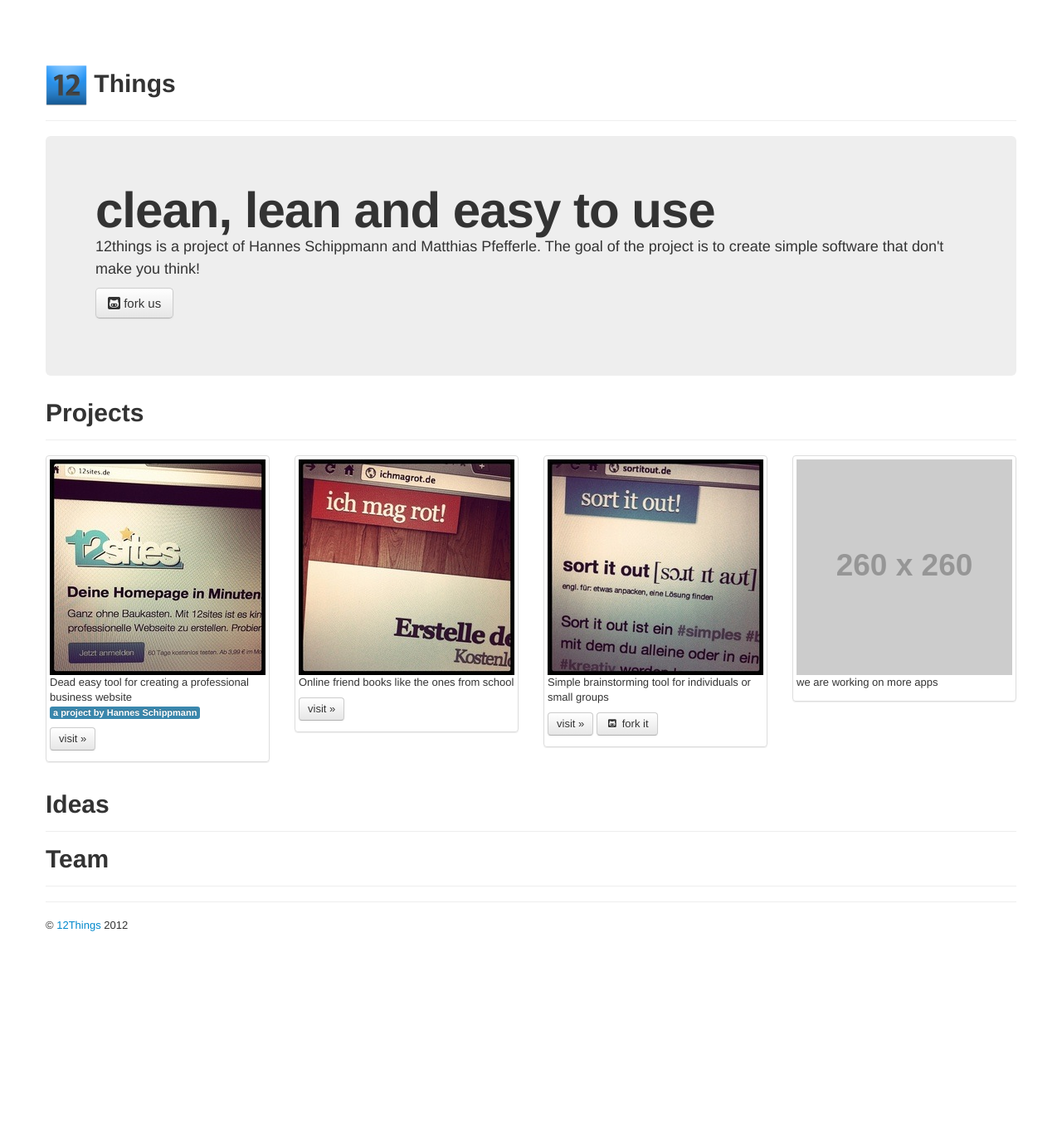
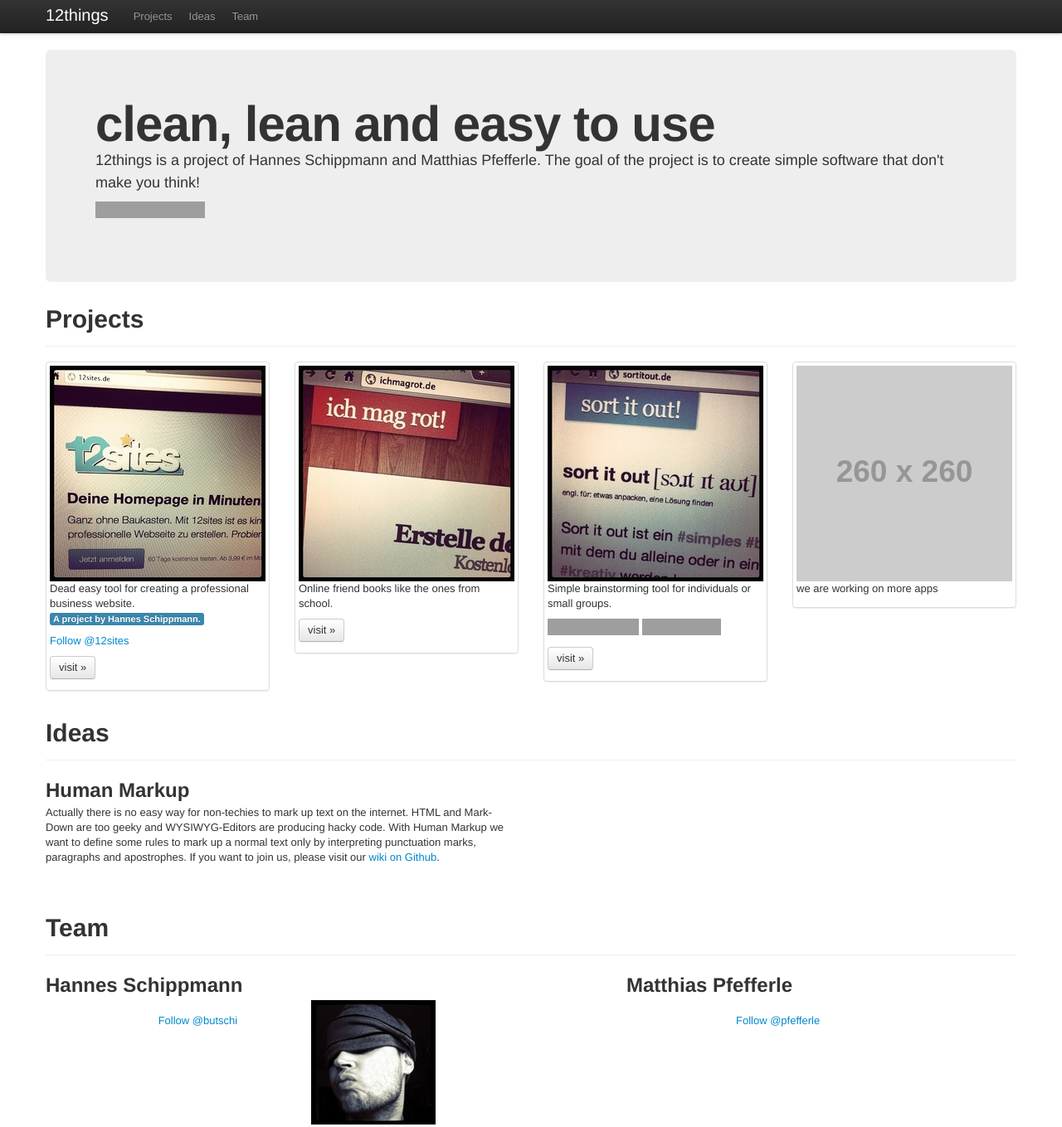
Before and after one commit to 12things/12things.github.com, a plain HTML site: page index.html in a window 1280 px wide. Shown: the top 1359 px of the page at 83% size. Before the commit the page ends 1174 px from the top, so only its background shows below. Drawn offline with nearby package versions, Linux system fonts and the light colour scheme; grey boxes are pictures that could not be loaded; placeholder pictures from the web are drawn by us.

Commit message:
some more meat

```diff
--- a/index.html
+++ b/index.html
@@ -9,8 +9,8 @@
 
     <!-- Le styles -->
 
-    <link href="./assets/css/bootstrap.css" rel="stylesheet">
-    <link href="./assets/css/font-awesome.css" rel="stylesheet">
+    <link href="./assets/css/bootstrap.css" rel="stylesheet" />
+    <link href="./assets/css/font-awesome.css" rel="stylesheet" />
     <style type="text/css">
       body {
         padding-top: 60px;
@@ -26,10 +26,23 @@
   </head>
 
   <body>
+    <div class="navbar navbar-fixed-top">
+      <div class="navbar-inner">
+        <div class="container">
+          <a class="brand" href="#">12things</a>
+          <ul class="nav">
+            <li><a href="#projects">Projects</a></li>
+            <li><a href="#ideas">Ideas</a></li>
+            <li><a href="#team">Team</a></li>
+          </ul>
+        </div>
+      </div>
+    </div>
+
     <div class="container">
-      <div class="page-header">
+      <!--div class="page-header">
         <h1><img src="./assets/img/12.png" width="50px" /> Things</h1>
-      </div>
+      </div-->
 
       <!-- Main hero unit for a primary marketing message or call to action -->
       <div class="hero-unit">
@@ -37,12 +50,15 @@
         <h1>clean, lean and easy to use</h1>
         <p>12things is a project of Hannes Schippmann and Matthias Pfefferle. The goal of the project is to
           create simple software that don't make you think!</p>
-        <p><a class="btn btn-large" href="https://github.com/12things"><i class="icon-github-sign icon-large"></i> fork us</a></p>
+        <p><iframe src="http://markdotto.github.com/github-buttons/github-btn.html?user=12sites&amp;type=follow"
+            allowtransparency="true" frameborder="0" scrolling="0" width="132px" height="20px"></iframe>
+
+        </p>
 
       </div>
 
       <div class="page-header">
-        <h1>Projects</h1>
+        <h1 id="projects">Projects</h1>
       </div>
 
       <ul class="thumbnails">
@@ -50,7 +66,8 @@
           <div class="thumbnail">
             <meta content="12Sites" itemprop="name" />
             <img src="./assets/img/12sites.jpg" alt="12sites screenshot" itemprop="image" />
-            <p itemprop="description">Dead easy tool for creating a professional business website <span class="label label-info">a project by Hannes Schippmann</span></p>
+            <p itemprop="description">Dead easy tool for creating a professional business website. <span class="label label-info">A project by Hannes Schippmann.</span></p>
+            <p><a href="https://twitter.com/12sites" class="twitter-follow-button" data-show-count="false">Follow @12sites</a></p>
             <p><a class="btn" href="http://12sites.de">visit &raquo;</a></p>
           </div>
         </li>
@@ -59,7 +76,7 @@
             <meta content="ich mach rot" itemprop="name" />
             <meta itemprop="author" itemref="org" itemscope itemtype="http://schema.org/Organization" />
             <img src="./assets/img/ichmagrot.jpg" alt="ichmagrot screenshot" itemprop="image" />
-            <p itemprop="description">Online friend books like the ones from school</p>
+            <p itemprop="description">Online friend books like the ones from school.</p>
             <p><a class="btn" href="http://ichmagrot.de">visit &raquo;</a></p>
           </div>
         </li>
@@ -68,8 +85,11 @@
             <meta content="sortitout" itemprop="name" />
             <meta itemprop="author" itemref="org" itemscope itemtype="http://schema.org/Organization" />
             <img src="./assets/img/sortitout.jpg" alt="sortitout screenshot" itemprop="image" />
-            <p itemprop="description">Simple brainstorming tool for individuals or small groups</p>
-            <p><a class="btn" href="http://sortitout.de">visit &raquo;</a> <a class="btn" href="https://github.com/12things/sortitout"><i class="icon-github-sign"></i> fork it</a></p>
+            <p itemprop="description">Simple brainstorming tool for individuals or small groups.</p>
+            <p><iframe src="http://markdotto.github.com/github-buttons/github-btn.html?user=12things&amp;repo=sortitout&amp;type=watch&amp;count=true"
+                allowtransparency="true" frameborder="0" scrolling="0" width="110px" height="20px"></iframe> <iframe src="http://markdotto.github.com/github-buttons/github-btn.html?user=12things&amp;repo=sortitout&amp;type=fork&amp;count=true"
+                  allowtransparency="true" frameborder="0" scrolling="0" width="95px" height="20px"></iframe></p>
+            <p><a class="btn" href="http://sortitout.de">visit &raquo;</a></p>
           </div>
         </li>
         <li class="span3">
@@ -81,11 +101,40 @@
       </ul>
 
       <div class="page-header">
-        <h1>Ideas</h1>
+        <h1 id="ideas">Ideas</h1>
+      </div>
+
+      <div class="row">
+        <div class="span6">
+          <h2>Human Markup</h2>
+          <p>Actually there is no easy way for non-techies to mark up text on the internet. HTML and Mark-Down are too
+          geeky and WYSIWYG-Editors are producing hacky code. With Human Markup we want to define some rules to mark up
+          a normal text only by interpreting punctuation marks, paragraphs and apostrophes. If you want to join us,
+          please visit our <a href="https://github.com/12things/human-markup/wiki">wiki on Github</a>.</p>
+          <p><iframe src="http://markdotto.github.com/github-buttons/github-btn.html?user=12things&amp;repo=human-markup&amp;type=watch&amp;count=true"
+              allowtransparency="true" frameborder="0" scrolling="0" width="110px" height="20px"></iframe></p>
+        </div>
       </div>
 
       <div class="page-header">
-        <h1>Team</h1>
+        <h1 id="team">Team</h1>
+      </div>
+
+      <div class="row">
+        <div class="span5">
+          <h2>Hannes Schippmann</h2>
+          <img class="" src="./assets/img/hannes.jpg" style="float: right;">
+          <p></p>
+          <p><iframe src="http://markdotto.github.com/github-buttons/github-btn.html?user=butschi&amp;type=follow&amp;count=true"
+              allowtransparency="true" frameborder="0" scrolling="0" width="132px" height="20px"></iframe> <a href="https://twitter.com/butschi" class="twitter-follow-button" data-show-count="false">Follow @butschi</a></p>
+        </div>
+        <div class="span2">&nbsp;</div>
+        <div class="span5">
+          <h2>Matthias Pfefferle</h2>
+          <p></p>
+          <p><iframe src="http://markdotto.github.com/github-buttons/github-btn.html?user=pfefferle&amp;type=follow&amp;count=true"
+              allowtransparency="true" frameborder="0" scrolling="0" width="132px" height="20px"></iframe><a href="https://twitter.com/pfefferle" class="twitter-follow-button" data-show-count="false">Follow @pfefferle</a></p>
+        </div>
       </div>
 
       <hr>
@@ -116,5 +165,6 @@
 
     <script src="./assets/js/bootstrap-typeahead.js"></script>
 
+    <script src="http://platform.twitter.com/widgets.js" type="text/javascript"></script>
   </body>
 </html>
```
Also changed, not shown: assets/img/hannes.jpg (added).
